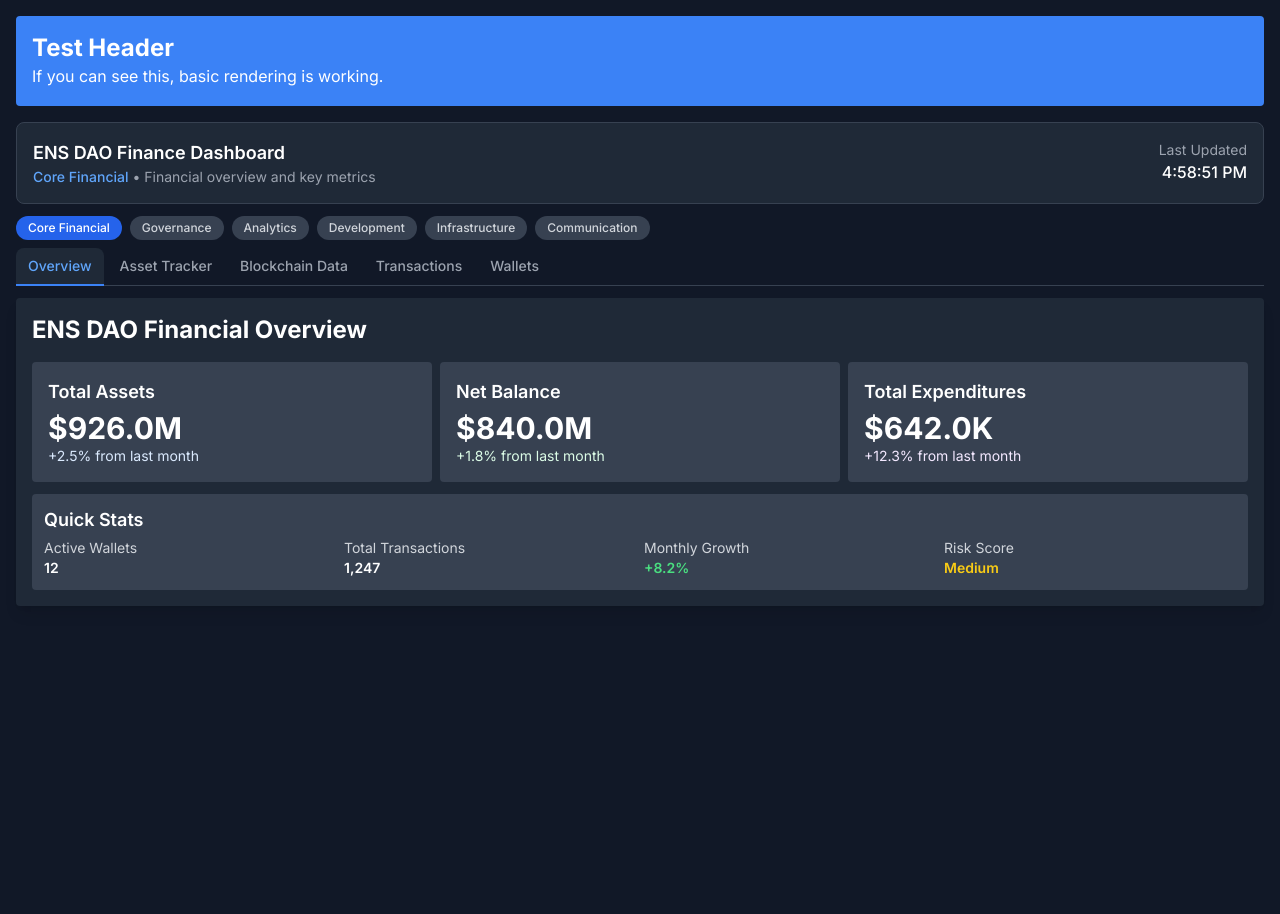
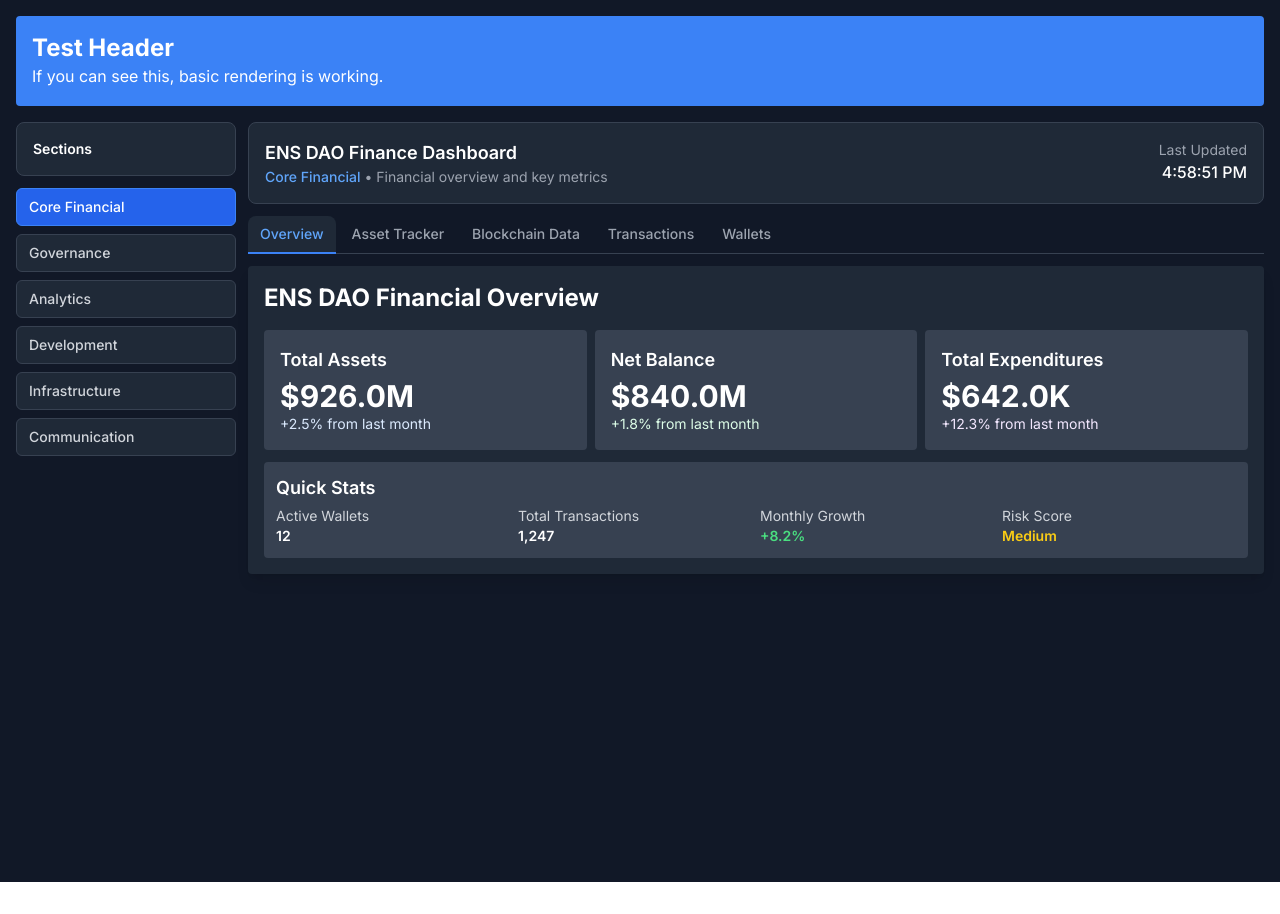
Before and after one commit to accessor-io/ENS-DAO-Finance-Board, a React (Vite) app: page / in a window 1280 px wide. After the commit the page ends 882 px from the top, so only its background shows below. Built offline with nearby package versions, Linux system fonts and the light colour scheme; no server answers.

Commit message:
Layout: add left sidebar section navigation and cleaner group tabs to organize content

```diff
--- a/src/components/Dashboard.jsx
+++ b/src/components/Dashboard.jsx
@@ -107,12 +107,35 @@
 
   const currentGroup = getCurrentGroup();
 
-  // Add debugging
-  console.log('Dashboard rendering with activeTab:', activeTab);
-  console.log('Current group:', currentGroup);
+  return (
+    <div className="grid grid-cols-1 md:grid-cols-[220px_1fr] gap-3">
+      {/* Left Sidebar: Groups */}
+      <aside className="space-y-3">
+        <div className="bg-gray-800 p-4 rounded-lg border border-gray-700">
+          <h2 className="text-sm font-semibold text-white">Sections</h2>
+        </div>
+        <nav className="space-y-2">
+          {Object.entries(tabGroups).map(([groupKey, group]) => (
+            <button
+              key={groupKey}
+              onClick={() => {
+                const firstTab = group.tabs[0];
+                setActiveTab(firstTab.id);
+              }}
+              className={`w-full text-left px-3 py-2 rounded-md text-sm font-medium transition-colors border ${
+                currentGroup?.key === groupKey
+                  ? 'bg-blue-600 text-white border-blue-500'
+                  : 'bg-gray-800 text-gray-300 hover:bg-gray-700 border-gray-700'
+              }`}
+            >
+              {group.name}
+            </button>
+          ))}
+        </nav>
+      </aside>
 
-  return (
-    <div className="space-y-3">
+      {/* Right Content Area */}
+      <section className="space-y-3">
       {/* Enhanced Header with Current Section */}
       <div className="bg-gray-800 p-4 rounded-lg border border-gray-700">
         <div className="flex items-center justify-between">
@@ -131,32 +154,10 @@
         </div>
       </div>
 
-      {/* Smart Grouped Navigation */}
-      <div className="space-y-2">
-        {/* Group Navigation */}
-        <div className="flex flex-wrap gap-2">
-          {Object.entries(tabGroups).map(([groupKey, group]) => (
-            <button
-              key={groupKey}
-              onClick={() => {
-                const firstTab = group.tabs[0];
-                setActiveTab(firstTab.id);
-              }}
-              className={`px-3 py-1 rounded-full text-xs font-medium transition-colors ${
-                currentGroup?.key === groupKey
-                  ? 'bg-blue-600 text-white'
-                  : 'bg-gray-700 text-gray-300 hover:bg-gray-600 hover:text-white'
-              }`}
-            >
-              {group.name}
-            </button>
-          ))}
-        </div>
-
       {/* Tab Navigation within Current Group */}
       {currentGroup && (
         <div className="border-b border-gray-700">
-            <nav className="-mb-px flex space-x-1 overflow-x-auto" aria-label="Tabs">
+          <nav className="-mb-px flex flex-wrap gap-1 overflow-x-auto" aria-label="Tabs">
             {currentGroup.tabs.map((tab) => (
               <button
                 key={tab.id}
@@ -174,7 +175,6 @@
           </nav>
         </div>
       )}
-      </div>
 
       {/* Tab Content with Smart Loading */}
       <div className="min-h-[600px]">
@@ -248,6 +248,7 @@
         {activeTab === 'safe-notes' && <SafeNotes />}
         {activeTab === 'newsletters' && <ENSNewsletters />}
       </div>
+      </section>
     </div>
   );
 };
```
Lines whose indentation alone changed are shown as unchanged.
